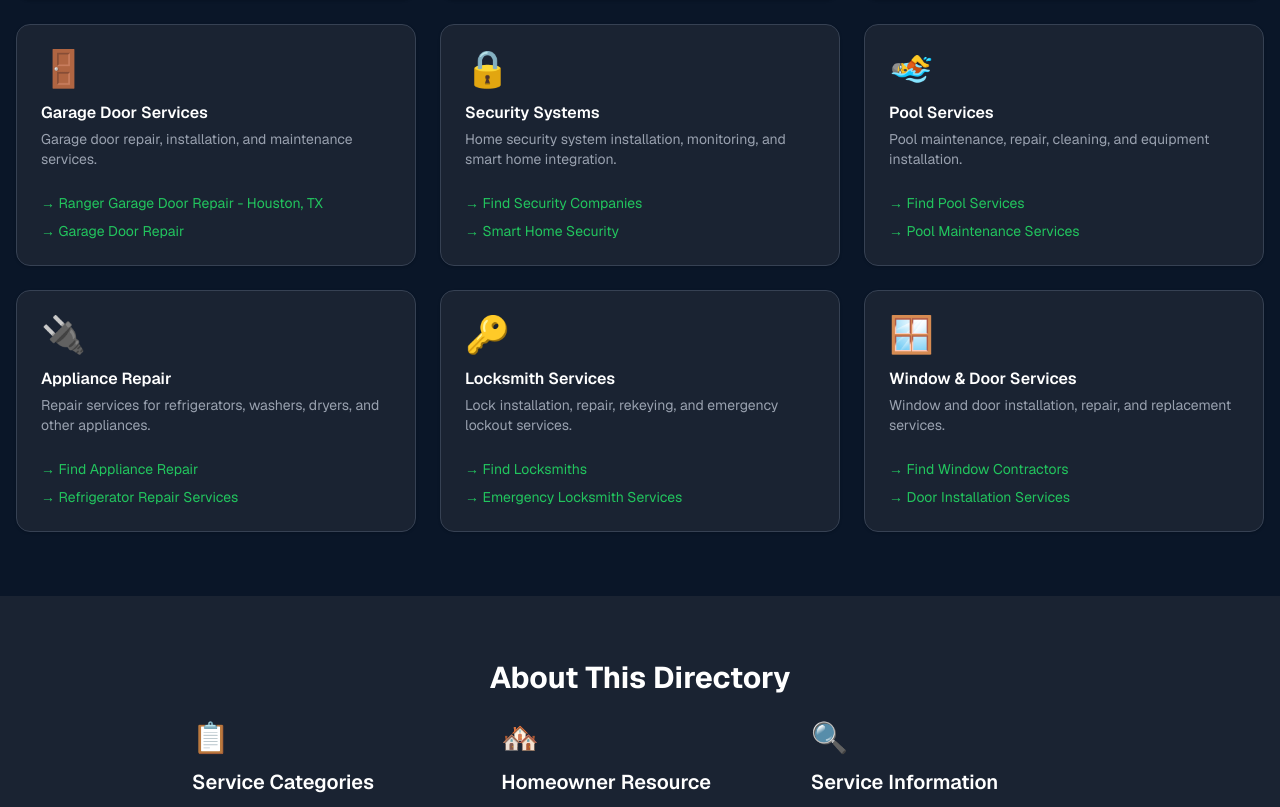
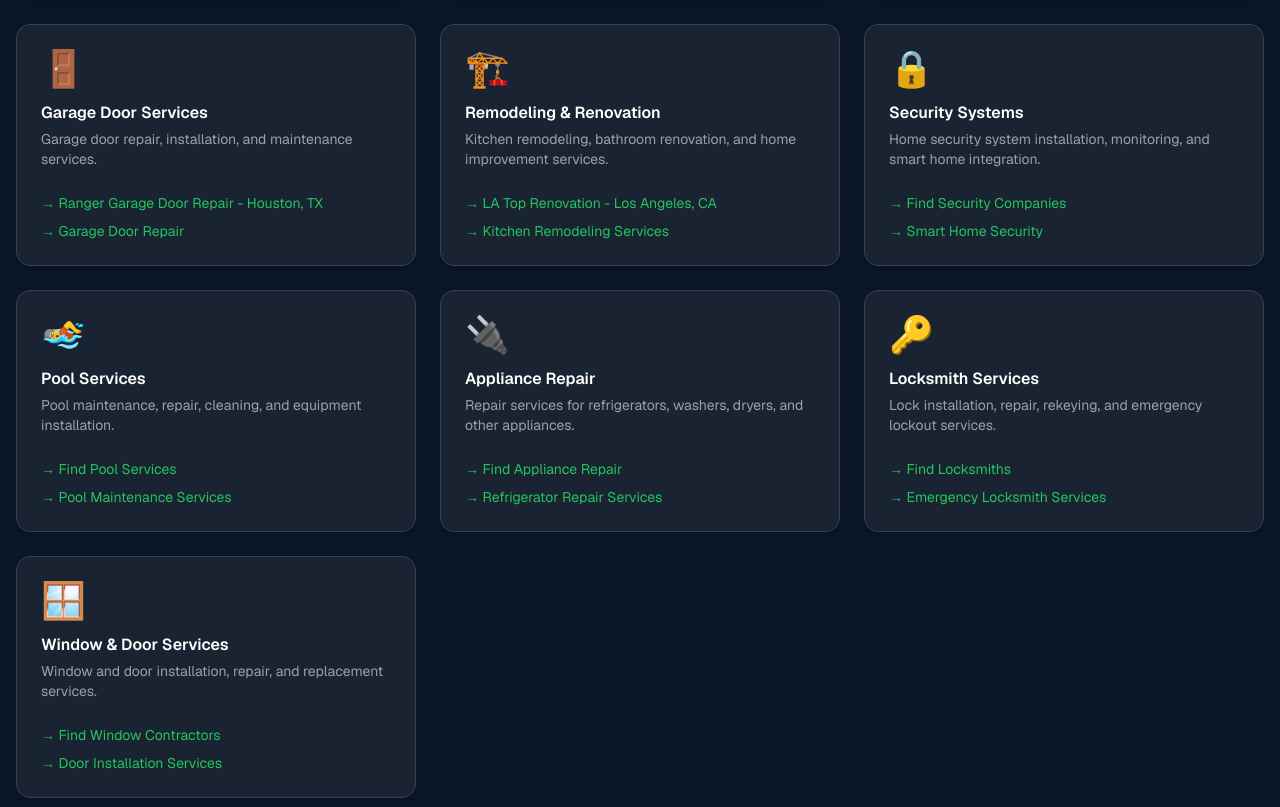
Before and after one commit to mapseffect/websites, a Next.js app: page /resources in a window 1280 px wide. Shown: the part 1346-2153 px from the top of the page. Built offline with nearby package versions, Linux system fonts and the light colour scheme.

Commit message:
feat: add LA Top Renovation to Resources and Kitchen Remodel blog post
Create Remodeling & Renovation category and update Kitchen Remodel excerpt.

Co-authored-by: null <221630119+mapseffect@users.noreply.github.com>

```diff
--- a/app/blog/page.tsx
+++ b/app/blog/page.tsx
@@ -80,7 +80,7 @@ export default function BlogListingPage() {
     {
       title: "Kitchen Remodel? Don't Forget Electrical Load Upgrades",
       excerpt:
-        "Modern kitchens demand more power than ever. Learn about circuit requirements for new appliances, electrical code compliance, and when you need a panel upgrade during your kitchen renovation.",
+        "Modern kitchens demand more power than ever. Learn about circuit requirements for new appliances, electrical code compliance, and when you need a panel upgrade during your kitchen renovation. Plus, discover how professional remodelers like LA Top Renovation coordinate electrical work.",
       slug: "kitchen-remodel-electrical-upgrades",
       category: "Remodeling",
       readTime: "7 min read",
--- a/app/resources/page.tsx
+++ b/app/resources/page.tsx
@@ -103,6 +103,15 @@ const resourceCategories = [
     links: [
       { name: "Ranger Garage Door Repair - Houston, TX", url: "https://rangergaragedoor.com/" },
       { name: "Garage Door Repair", url: "#" },
+    ],
+  },
+  {
+    title: "Remodeling & Renovation",
+    description: "Kitchen remodeling, bathroom renovation, and home improvement services.",
+    icon: "🏗️",
+    links: [
+      { name: "LA Top Renovation - Los Angeles, CA", url: "https://latoprenovation.com/" },
+      { name: "Kitchen Remodeling Services", url: "#" },
     ],
   },
   {
```
